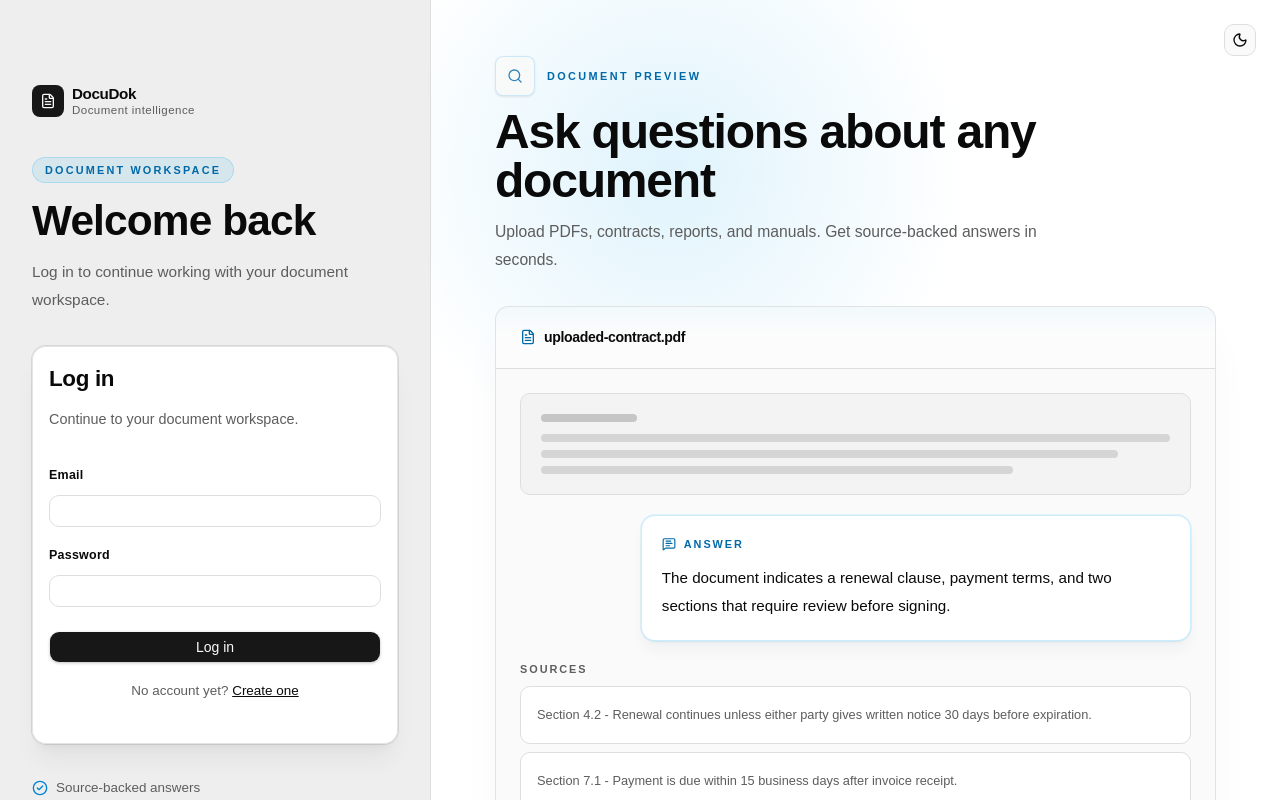
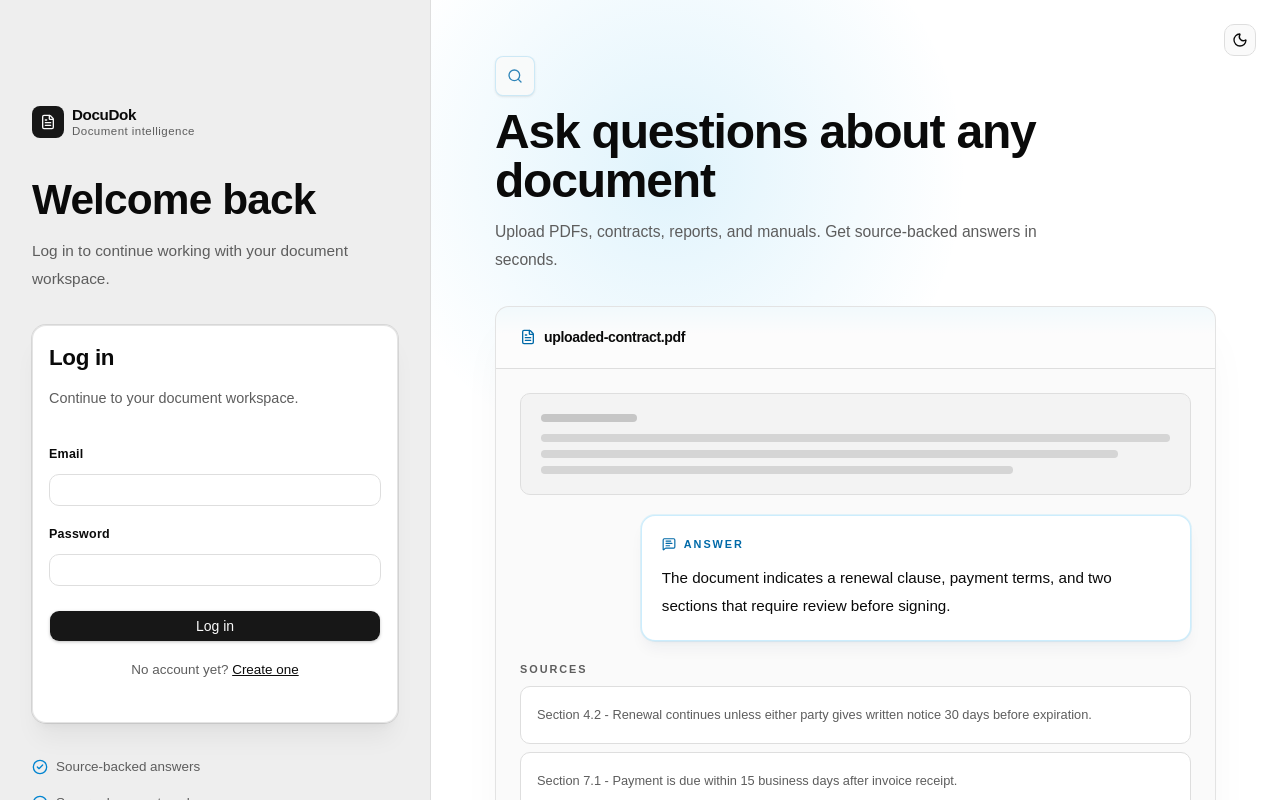
Before and after one commit to russellfrrr/docudok, a React (Vite) app in the folder client/: page /login in a window 1280 px wide. Shown: the top 800 px of the page. Built offline with nearby package versions, Linux system fonts and the light colour scheme; no server answers.

Commit message:
copy: simplify auth landing labels

```diff
--- a/client/src/components/layout/AuthLayout.tsx
+++ b/client/src/components/layout/AuthLayout.tsx
@@ -27,9 +27,6 @@ export const AuthLayout = ({
             <AppLogo />
 
             <div className="space-y-4">
-              <div className="inline-flex rounded-full border border-sky-500/20 bg-sky-500/10 px-3 py-1 text-[0.68rem] font-semibold uppercase tracking-[0.2em] text-sky-700 dark:text-sky-300">
-                Document workspace
-              </div>
               <h1 className="font-heading text-[2.25rem] font-semibold leading-[1.02] tracking-[-0.02em] text-foreground sm:text-[2.65rem]">
                 {title}
               </h1>
@@ -88,9 +85,6 @@ export const AuthLayout = ({
                   />
                   <Search className="relative size-4" />
                 </motion.div>
-                <div className="text-[0.68rem] font-semibold uppercase tracking-[0.22em] text-sky-700 dark:text-sky-300">
-                  Document preview
-                </div>
               </div>
               <h2 className="font-heading text-4xl font-semibold leading-[1.02] tracking-[-0.025em] text-foreground xl:text-5xl">
                 Ask questions about any document
```
